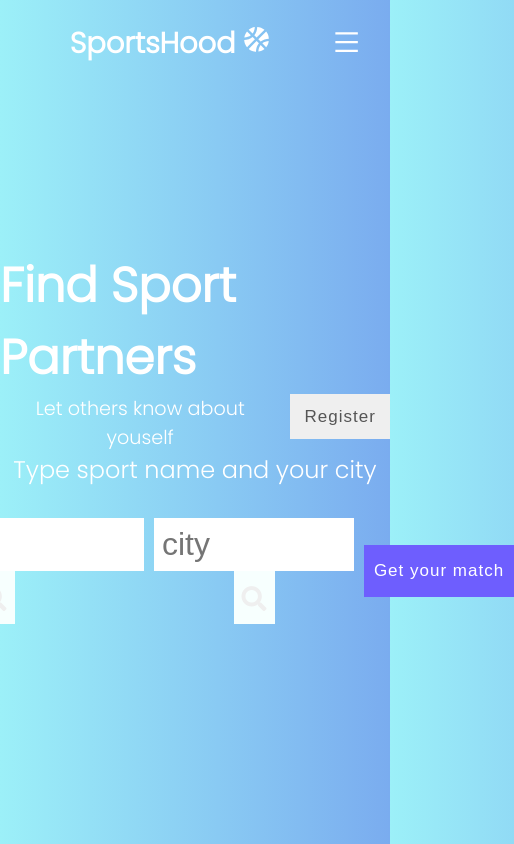
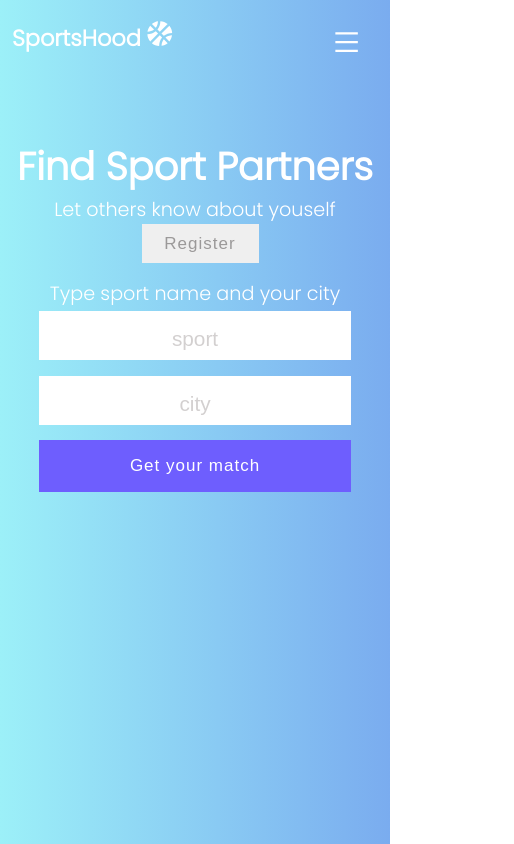
Before and after one commit to RoAsad/SportsHood, a React (Create React App) app in the folder Client/: page / in a window 390 px wide. Shown: the whole page, 514 px wide, since content can reach past the window. Built offline with nearby package versions, Linux system fonts and the light colour scheme.

Commit message:
transformed css into styled components in the InputForm component, made mobile versions of the existing components

```diff
--- a/Client/src/components/Header/Header.js
+++ b/Client/src/components/Header/Header.js
@@ -1,5 +1,8 @@
 import React from "react";
 import styled from "styled-components";
+
+
+
 
 // STYLING COMPONENTS
 const Head = styled.div`
@@ -10,12 +13,21 @@ const Head = styled.div`
   font-size: 2rem;
 
   @media screen and (max-width: 600px) {
-    font-size: 1.5rem;
-    align-content: center;
+    font-size: 1.2rem;
+    margin-top: 3rem;
   }
 `;
 
-const h1 = styled.h1``;
+const h1 = styled.h1`
+  text-align: center;
+
+  @media screen and (max-width: 600px) {
+    text-align: center;
+    margin-bottom: 2rem;
+    padding-left: 2rem;
+    padding-right: 2rem;
+  }
+`;
 
 const RegisterBlock = styled.div`
   font-size: 25px;
@@ -23,42 +35,64 @@ const RegisterBlock = styled.div`
   justify-content: center;
 
   @media screen and (max-width: 600px) {
+    display: flex;
+    justify-content: center;
+    flex-direction: column;
+    align-self: center;
     font-size: 1.2rem;
-    align-content: center;
   }
 `;
 
 const RegisterBtn = styled.button`
   margin-left: 10px;
   width: 100px;
-  height: 52px;
   height: 45px;
   border: none;
-  color: #555555;
+  color: #9b9999;
   font-size: 17px;
   letter-spacing: 1px;
   cursor: pointer;
+  transition: all 0.3s ease;
 
   &:hover {
-    background: #5f9cec;
+    background: #7aacef;
     color: #fff;
+  }
+
+  @media screen and (max-width: 600px) {
+    width: 30vw;
+    height: 10vw;
+    align-self: center;
+    margin-bottom: 1rem;
   }
 `;
 
-const Paragraph = styled.p`
+const Paragraph1 = styled.p`
+  text-align: center;
+  margin-bottom: 2rem;
+
+  @media screen and (max-width: 600px) {
+    margin-bottom: 0;
+  }
+`;
+
+const Paragraph2 = styled.p`
   text-align: center;
 `;
 // END STYLING COMPONENTS
+// ----------------------
+
+
 
 export default function Header(props) {
   return (
     <Head>
       <h1>Find Sport Partners</h1>
       <RegisterBlock>
-        <Paragraph>Let others know about youself</Paragraph>
+        <Paragraph1>Let others know about youself</Paragraph1>
         <RegisterBtn onClick={props.changeToLightTheme}>Register</RegisterBtn>
       </RegisterBlock>
-      <Paragraph>Type sport name and your city </Paragraph>
+      <Paragraph2>Type sport name and your city </Paragraph2>
     </Head>
   );
 }
--- a/Client/src/components/InputForm.css
+++ /dev/null
@@ -1,58 +0,0 @@
-form {
-  display: grid;
-  grid-template-columns: repeat(5, auto);
-  grid-gap: 10px;
-  list-style: none;
-  text-align: center;
-  width: 70vw;
-  justify-content: end;
-  margin-right: 2rem;
-}
-
-form input,
-form button {
-  padding: 0.5rem;
-  font-size: 2rem;
-  border: none;
-  background: white;
-}
-
-form button {
-  color: #7aacef;
-  background: #f7fffe;
-  cursor: pointer;
-  transition: all 0.3s ease;
-}
-form button:hover {
-  background: #7aacef;
-  color: white;
-}
-
-.fa-search {
-  color: lightgray;
-  color: rgb(239, 239, 239);
-  font-size: 25px;
-}
-
-.search-sport {
-  height: 53px;
-  width: 300px;
-}
-
-.search-city {
-  height: 53px;
-  width: 200px;
-}
-
-.button-match {
-  width: 150px;
-  height: 52px;
-  background-color: rgb(110, 94, 254);
-  font-size: 17px;
-  color: white;
-  letter-spacing: 1px;
-}
-
-.button-match:hover {
-  background: #5f9cec;
-}
--- a/Client/src/components/InputForm.js
+++ /dev/null
@@ -1,36 +0,0 @@
-import React from "react";
-import "./InputForm.css";
-
-export default function InputForm() {
-  return (
-    <form>
-      <div>
-        <input
-          className="search-sport"
-          type="text"
-          placeholder="sport"
-          name="search"
-        />
-        <button type="submit">
-          <i class="fas fa-search"></i>
-        </button>
-      </div>
-
-      <div>
-        <input
-          className="search-city"
-          type="text"
-          placeholder="city"
-          name="search"
-        />
-        <button className="todo-button" type="submit">
-          <i className="fas fa-search"></i>
-        </button>
-      </div>
-
-      <div>
-        <button className="button-match">Get your match</button>
-      </div>
-    </form>
-  );
-}
--- /dev/null
+++ b/Client/src/components/InputForm/InputForm.js
@@ -0,0 +1,138 @@
+import React from "react";
+import styled from "styled-components";
+
+// STYLING COMPONENTS
+const Form = styled.form`
+  display: grid;
+  grid-template-columns: repeat(3, auto);
+  grid-gap: 10px;
+  list-style: none;
+  text-align: center;
+  width: 60vw;
+
+  @media screen and (max-width: 960px) {
+    display: grid;
+    grid-template-columns: auto;
+    grid-template-rows: 60px 60px 60px;
+    justify-items: center;
+  }
+
+  @media screen and (max-width: 600px) {
+    display: grid;
+    grid-template-columns: auto;
+    grid-template-rows: 55px 55px 55px;
+    justify-items: center;
+  }
+`;
+
+const InputSport = styled.input`
+  padding: 0.5rem;
+  font-size: 2rem;
+  border: none;
+  background: white;
+
+  ::placeholder {
+    color: rgb(211, 208, 208);
+  }
+
+  @media screen and (max-width: 960px) {
+    width: 60vw;
+
+    ::placeholder {
+      text-align: center;
+    }
+  }
+
+  @media screen and (max-width: 600px) {
+    width: 80vw;
+    padding: 0.4rem;
+    font-size: 2rem;
+
+    ::placeholder {
+      text-align: center;
+      font-size: 1.3rem;
+    }
+  }
+`;
+
+const InputCity = styled.input`
+  padding: 0.5rem;
+  font-size: 2rem;
+  border: none;
+  background: white;
+  width: 20vw;
+
+  ::placeholder {
+    color: rgb(211, 208, 208);
+  }
+
+  @media screen and (max-width: 960px) {
+    width: 60vw;
+
+    ::placeholder {
+      text-align: center;
+    }
+  }
+
+  @media screen and (max-width: 600px) {
+    width: 80vw;
+    padding: 0.4rem;
+    font-size: 2rem;
+
+    ::placeholder {
+      text-align: center;
+      font-size: 1.3rem;
+    }
+  }
+`;
+
+const BtnGetMatch = styled.button`
+  padding: 0.5rem;
+  font-size: 2rem;
+  border: none;
+  width: 150px;
+  height: 52px;
+  background-color: rgb(110, 94, 254);
+  font-size: 17px;
+  color: white;
+  letter-spacing: 1px;
+  transition: all 0.3s ease;
+
+  &:hover {
+    background: #7aacef;
+    color: white;
+  }
+
+  @media screen and (max-width: 960px) {
+    width: 60vw;
+  }
+  @media screen and (max-width: 600px) {
+    width: 80vw;
+  }
+`;
+// END STYLING COMPONENTS
+// ----------------------
+
+
+export default function InputForm() {
+  return (
+    <Form>
+      <div>
+        <InputSport type="text" placeholder="sport" name="search" />
+      </div>
+
+      <div>
+        <InputCity
+          className="search-city"
+          type="text"
+          placeholder="city"
+          name="search"
+        />
+      </div>
+
+      <div>
+        <BtnGetMatch>Get your match</BtnGetMatch>
+      </div>
+    </Form>
+  );
+}
--- a/Client/src/components/Navbar/NavbarStyled.js
+++ b/Client/src/components/Navbar/NavbarStyled.js
@@ -1,5 +1,6 @@
 import styled from "styled-components";
-import { FaBasketballBall, FaBars } from "react-icons/fa";
+import { FaBasketballBall } from "react-icons/fa";
+import { AiOutlineMenu } from "react-icons/ai";
 import { Link } from "react-router-dom";
 
 export const Nav = styled.nav`
@@ -27,6 +28,14 @@ export const NavbarLogo = styled(Link)`
     left: 0;
     transform: translate(25%, 50%);
   }
+
+  @media screen and (max-width: 600px) {
+    font-size: 1.4rem;
+    position: absolute;
+    top: 0;
+    left: 0;
+    transform: translate(-5%, 60%);
+  }
 `;
 
 export const NavbarIcon = styled(FaBasketballBall)`
@@ -47,7 +56,7 @@ export const BurgerMenuIcon = styled.div`
   }
 `;
 
-export const MenuCloseIcon = styled(FaBars)`
+export const MenuCloseIcon = styled(AiOutlineMenu)`
   display: none;
 `;
 
@@ -60,6 +69,7 @@ export const NavbarMenu = styled.ul`
   width: 70vw;
   justify-content: end;
   margin-right: 2rem;
+  transition: all 0.5s ease;
 
   @media screen and (max-width: 960px) {
     display: flex;
@@ -70,7 +80,6 @@ export const NavbarMenu = styled.ul`
     top: 90px;
     left: ${({ clickBurgerMenu }) => (clickBurgerMenu ? 0 : "-100%")};
     opacity: 1;
-    transition: all 0.5s ease;
     background: #7aacef;
     padding-top: 3rem;
   }
--- a/Client/src/components/index.js
+++ b/Client/src/components/index.js
@@ -1,2 +1,3 @@
 export { default as Navbar } from "./Navbar/Navbar";
 export { default as Header } from "./Header/Header";
+export { default as InputForm } from "./InputForm/InputForm";
--- a/Client/src/pages/homepage.js
+++ b/Client/src/pages/homepage.js
@@ -1,6 +1,5 @@
 import React from "react";
-import InputForm from "../components/InputForm";
-import { Header } from "../components";
+import { Header, InputForm } from "../components";
 
 export default function Homepage() {
   return (
```
Also changed, not shown: 1 other file (tests, documents, lock files or other folders).
